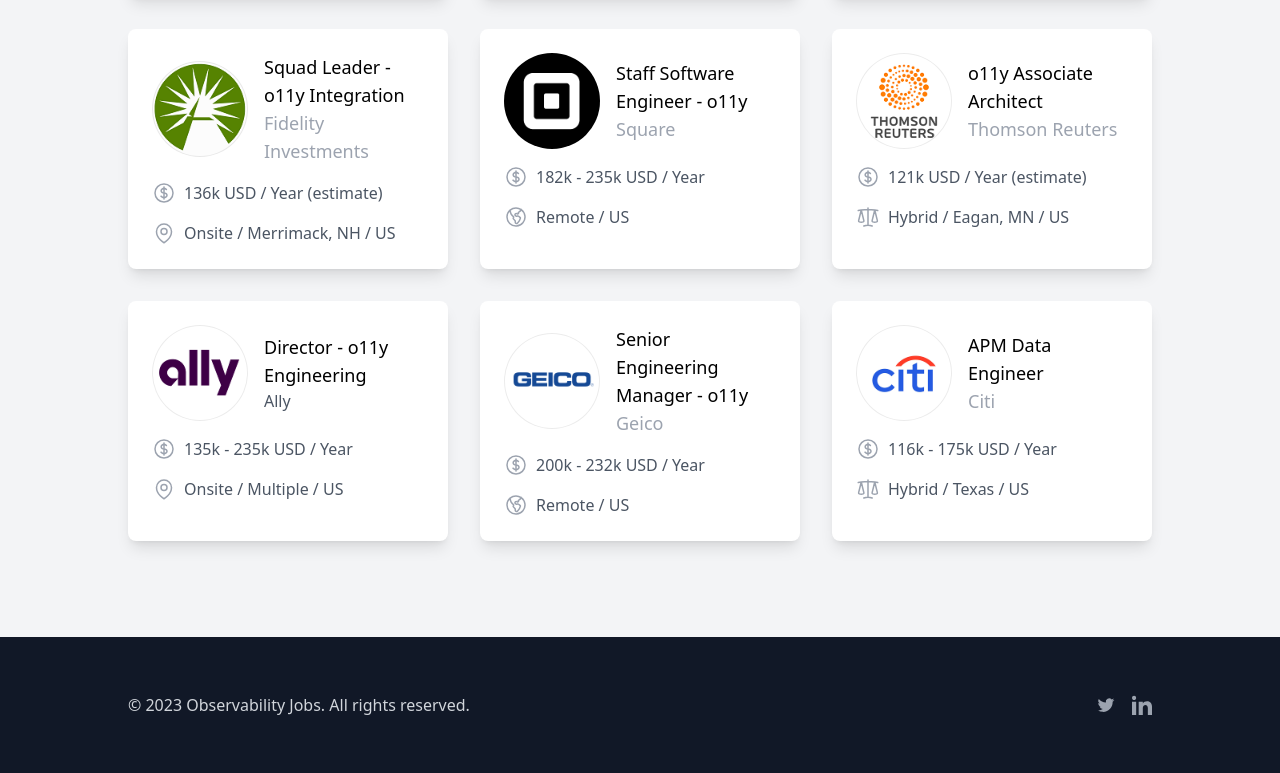
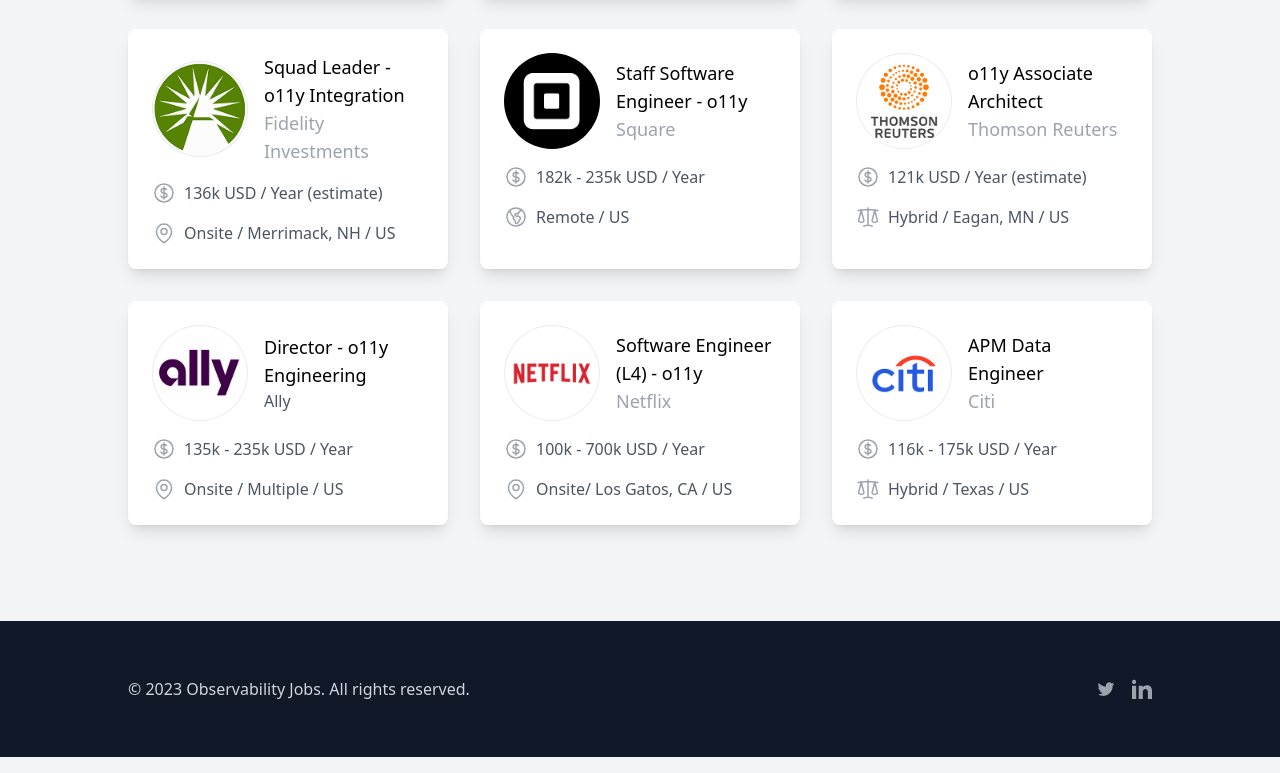
Before and after one commit to ishankapoor/o11yjobs, a plain HTML site: page index.html in a window 1280 px wide. Shown: the part 895-1668 px from the top of the page. Drawn offline with Linux system fonts and the light colour scheme.

Commit message:
swap geico for netflix

```diff
--- a/index.html
+++ b/index.html
@@ -622,22 +622,21 @@
         <!-- Job card 11 -->
         <div
           class="bg-white rounded-lg shadow-lg p-6 hover:shadow-xl hover:-translate-y-1 transition duration-200">
-          <a
-            href="https://careers.geico.com/us/en/job/R0042100/Senior-Engineering-Manager-Observability">
+          <a href="https://jobs.netflix.com/jobs/259615300">
             <div class="flex items-center mb-4">
               <div class="relative h-20 w-20 flex-none sm:h-24 sm:w-24">
                 <img
                   class="absolute inset-0 h-full w-full rounded-full object-cover"
-                  src="img/geico-logo.png"
+                  src="img/netflix-logo.png"
                   alt="" />
                 <div
                   class="absolute inset-0 rounded-full ring-1 ring-inset ring-black/[0.08]"></div>
               </div>
               <div class="ml-4">
                 <h3 class="text-lg font-medium">
-                  Senior Engineering Manager - o11y
+                  Software Engineer (L4) - o11y
                 </h3>
-                <p class="text-lg text-gray-400">Geico</p>
+                <p class="text-lg text-gray-400">Netflix</p>
               </div>
             </div>
             <div class="flex items-center mb-4">
@@ -654,7 +653,7 @@
                   d="M12 6v12m-3-2.818l.879.659c1.171.879 3.07.879 4.242 0 1.172-.879 1.172-2.303 0-3.182C13.536 12.219 12.768 12 12 12c-.725 0-1.45-.22-2.003-.659-1.106-.879-1.106-2.303 0-3.182s2.9-.879 4.006 0l.415.33M21 12a9 9 0 11-18 0 9 9 0 0118 0z" />
               </svg>
 
-              <p class="ml-2 text-gray-600">200k - 232k USD / Year</p>
+              <p class="ml-2 text-gray-600">100k - 700k USD / Year</p>
             </div>
             <div class="flex items-center">
               <svg
@@ -667,10 +666,14 @@
                 <path
                   stroke-linecap="round"
                   stroke-linejoin="round"
-                  d="M6.115 5.19l.319 1.913A6 6 0 008.11 10.36L9.75 12l-.387.775c-.217.433-.132.956.21 1.298l1.348 1.348c.21.21.329.497.329.795v1.089c0 .426.24.815.622 1.006l.153.076c.433.217.956.132 1.298-.21l.723-.723a8.7 8.7 0 002.288-4.042 1.087 1.087 0 00-.358-1.099l-1.33-1.108c-.251-.21-.582-.299-.905-.245l-1.17.195a1.125 1.125 0 01-.98-.314l-.295-.295a1.125 1.125 0 010-1.591l.13-.132a1.125 1.125 0 011.3-.21l.603.302a.809.809 0 001.086-1.086L14.25 7.5l1.256-.837a4.5 4.5 0 001.528-1.732l.146-.292M6.115 5.19A9 9 0 1017.18 4.64M6.115 5.19A8.965 8.965 0 0112 3c1.929 0 3.716.607 5.18 1.64" />
+                  d="M15 10.5a3 3 0 11-6 0 3 3 0 016 0z" />
+                <path
+                  stroke-linecap="round"
+                  stroke-linejoin="round"
+                  d="M19.5 10.5c0 7.142-7.5 11.25-7.5 11.25S4.5 17.642 4.5 10.5a7.5 7.5 0 1115 0z" />
               </svg>
 
-              <p class="ml-2 text-gray-600">Remote / US</p>
+              <p class="ml-2 text-gray-600">Onsite/ Los Gatos, CA / US</p>
             </div>
           </a>
         </div>
```
Also changed, not shown: img/netflix-logo.png (added), style.css.
